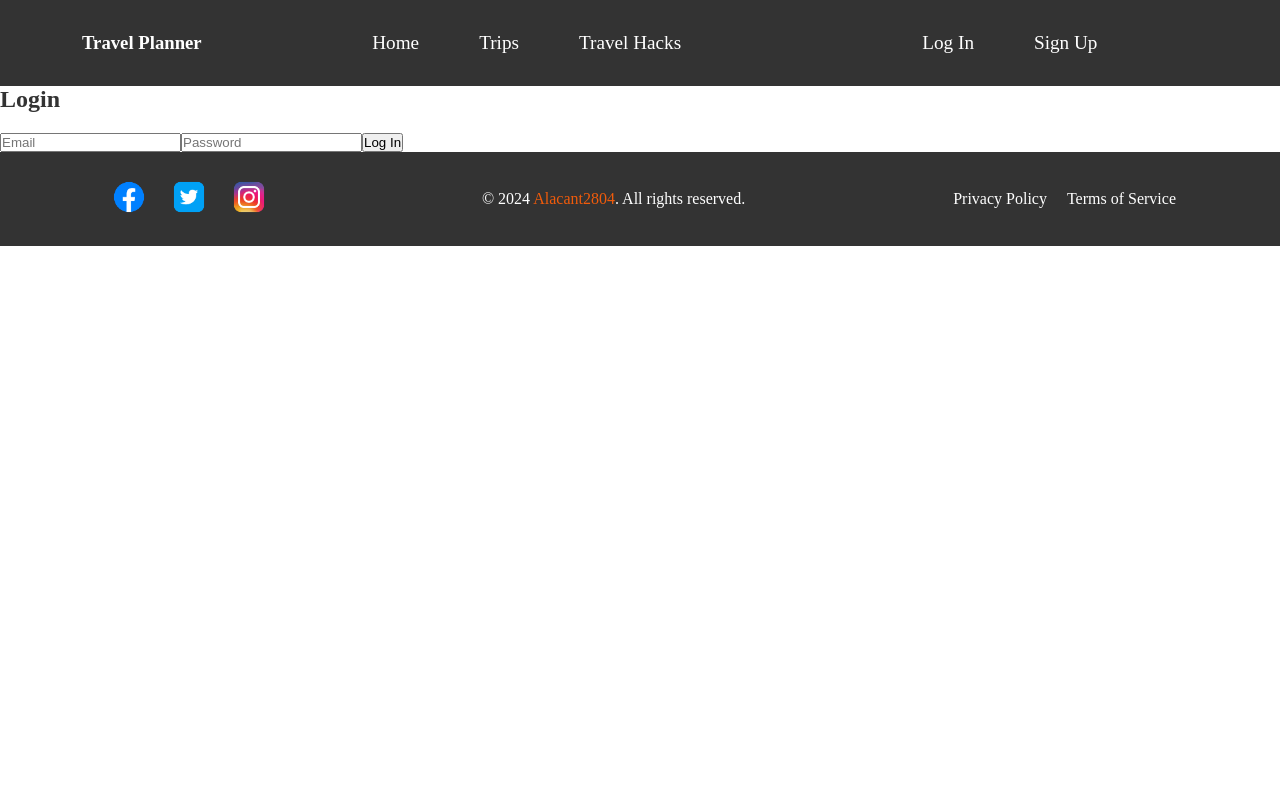
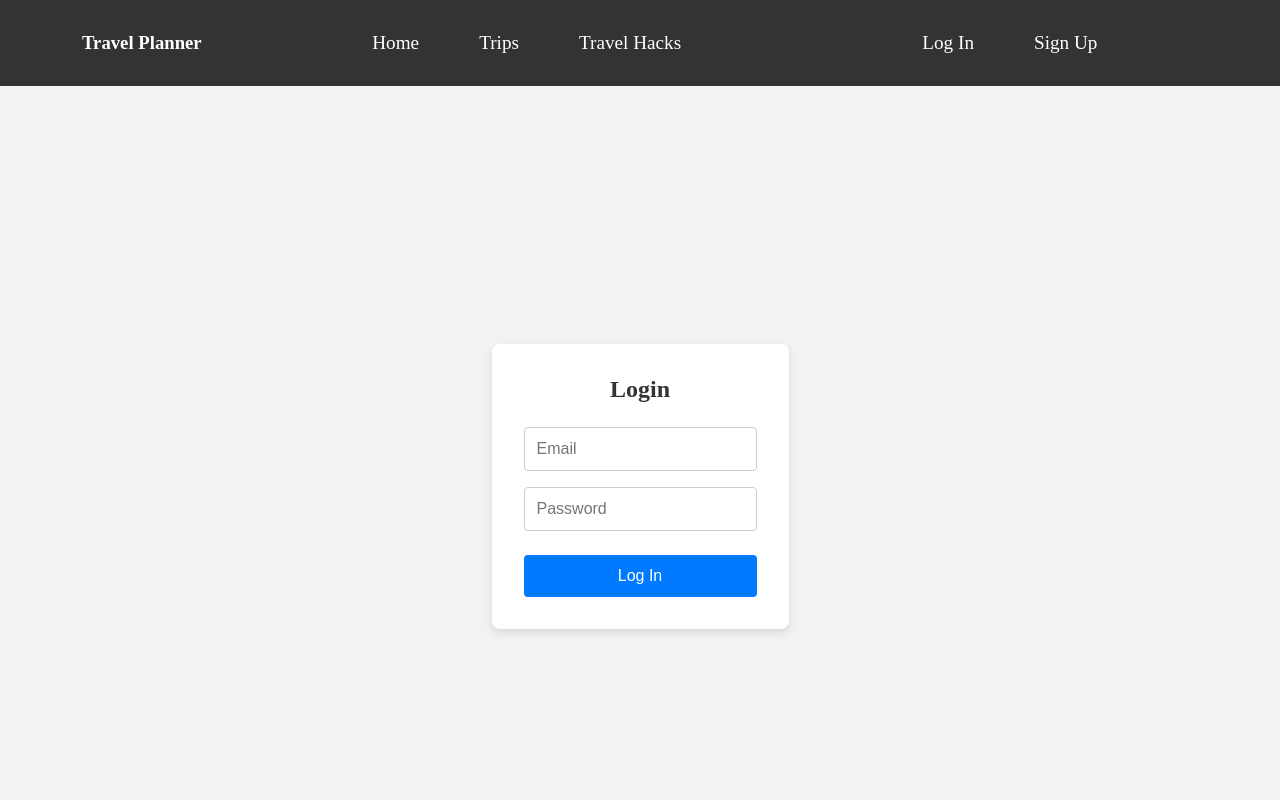
Before and after one commit to Alacant2804/Travel-App, a React (Vite) app in the folder travel-app/: page /login in a window 1280 px wide. Shown: the top 800 px of the page. Built offline with nearby package versions, Linux system fonts and the light colour scheme.

Commit message:
Updated login form

```diff
--- a/travel-app/src/Login.jsx
+++ b/travel-app/src/Login.jsx
@@ -1,7 +1,63 @@
-import React, { useState, useContext } from 'react';
+import { useState, useContext } from 'react';
 import { AuthContext } from './AuthContext';
+import styled from 'styled-components';
 
-export default function Login() {
+const LoginContainer = styled.div`
+  display: flex;
+  flex-direction: column;
+  align-items: center;
+  justify-content: center;
+  height: 100vh;
+  background-color: #f2f2f2;
+`;
+
+const Form = styled.form`
+  display: flex;
+  flex-direction: column;
+  align-items: center;
+  padding: 2rem;
+  background-color: #fff;
+  box-shadow: 0 4px 8px rgba(0, 0, 0, 0.1);
+  border-radius: 8px;
+`;
+
+const Input = styled.input`
+  width: 100%;
+  padding: 0.75rem;
+  margin: 0.5rem 0;
+  border: 1px solid #ccc;
+  border-radius: 4px;
+  font-size: 1rem;
+
+  &:focus {
+    border-color: #007bff;
+    outline: none;
+    box-shadow: 0 0 0 0.2rem rgba(0, 123, 255, 0.25);
+  }
+`;
+
+const Button = styled.button`
+  width: 100%;
+  padding: 0.75rem;
+  margin-top: 1rem;
+  background-color: #007bff;
+  color: #fff;
+  border: none;
+  border-radius: 4px;
+  font-size: 1rem;
+  cursor: pointer;
+
+  &:hover {
+    background-color: #0056b3;
+  }
+`;
+
+const Title = styled.h2`
+  margin-bottom: 1rem;
+  color: #333;
+`;
+
+const Login = () => {
   const [email, setEmail] = useState('');
   const [password, setPassword] = useState('');
   const { login } = useContext(AuthContext);
@@ -17,13 +73,15 @@ export default function Login() {
   };
 
   return (
-    <div>
-      <h2>Login</h2>
-      <form onSubmit={handleSubmit}>
-        <input type="email" value={email} onChange={(e) => setEmail(e.target.value)} placeholder="Email" required />
-        <input type="password" value={password} onChange={(e) => setPassword(e.target.value)} placeholder="Password" required />
-        <button type="submit">Log In</button>
-      </form>
-    </div>
+    <LoginContainer>
+      <Form onSubmit={handleSubmit}>
+        <Title>Login</Title>
+        <Input type="email" value={email} onChange={(e) => setEmail(e.target.value)} placeholder="Email" required />
+        <Input type="password" value={password} onChange={(e) => setPassword(e.target.value)} placeholder="Password" required />
+        <Button type="submit">Log In</Button>
+      </Form>
+    </LoginContainer>
   );
-}
+};
+
+export default Login;
```
